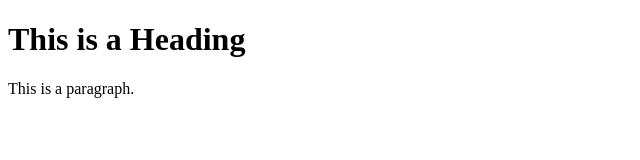
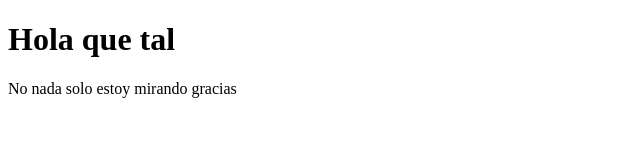
Before and after one commit to 4lone333/4lone333.github.io, a plain HTML site: page index.html in a window 1280 px wide. Shown: the whole page, without its empty margins (0-640 px from the left). Drawn offline with Linux system fonts and the light colour scheme.

Commit message:
Update index.html

```diff
--- a/index.html
+++ b/index.html
@@ -1,12 +1,11 @@
 <!DOCTYPE html>
 <html>
-<head>
-<title>Page Title</title>
-</head>
+    <head>
+        <title>Andrei's page</title>
+    </head>
 <body>
+    <h1>Hola que tal</h1>
+    <p>No nada solo estoy mirando gracias</p>
+</body>
 
-<h1>This is a Heading</h1>
-<p>This is a paragraph.</p>
-
-</body>
 </html>
```
